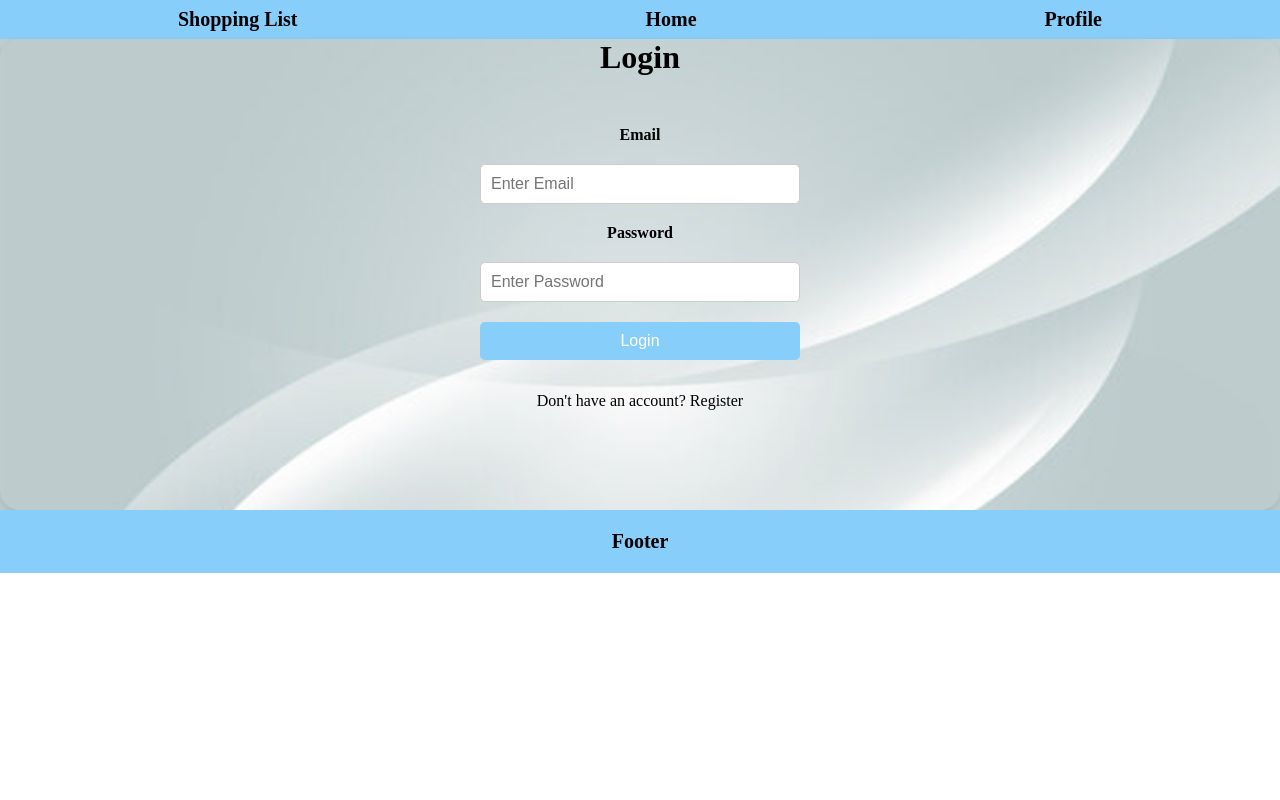
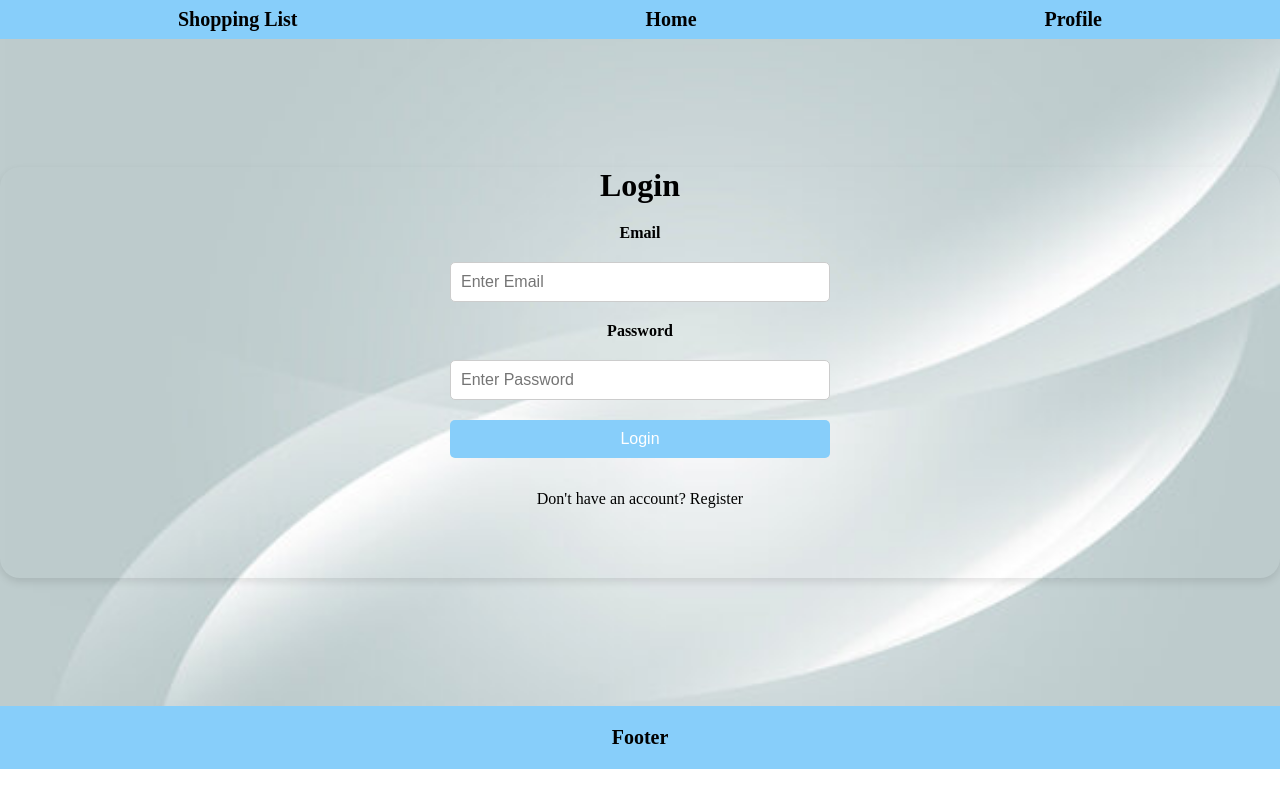
Before and after one commit to Shantela21/shopping-list-app-, a React (Vite) app: page /login in a window 1280 px wide. Built offline with nearby package versions, Linux system fonts and the light colour scheme.

Commit message:
created a modified package.json

```diff
--- a/package.json
+++ b/package.json
@@ -8,7 +8,7 @@
     "build": "tsc -b && vite build",
     "lint": "eslint .",
     "preview": "vite preview",
-    "json:server": "json-server --watch src/data/db.json --port 3001"
+    "json:server": "json-server --watch src/data/db.json --port 5000"
   },
   "dependencies": {
     "@reduxjs/toolkit": "^2.9.0",
--- a/src/App.css
+++ b/src/App.css
@@ -44,12 +44,14 @@ main {
   padding-bottom: 60px;
   box-shadow: 0 4px 8px rgba(0, 0, 0, 0.1);
   border-radius: 20px;
+  margin-top: 10%;
+  margin-bottom: 10%;
 }
 form {
   display: flex;
   flex-direction: column;
   gap: 20px;
-  padding: 40px;
+  padding: 10px;
   width: 100%;
   max-width: 400px;
   text-align: center;
@@ -65,13 +67,13 @@ button {
   padding: 10px;
   border: none;
   border-radius: 5px;
-  background-color: lightskyblue;
+  background-color: #87cefa;
   color: white;
   font-size: 16px;
   cursor: pointer;
 }
 button:hover {
-  background-color: deepskyblue;
+  background-color: #00bfff;
 }
 ul {
   list-style: none;
@@ -112,6 +114,35 @@ a:hover {
   color: blue;
 }
 
+.container-login{
+ width: 100%;
+  height: 100%;
+  display: flex;
+  justify-content: center;
+  align-items: center;
+  flex-direction: column;
+  gap: 10px;
+  padding-bottom: 60px;
+  box-shadow: 0 4px 8px rgba(0, 0, 0, 0.1);
+  border-radius: 20px;
+}
+/* .login-form {
+  display: flex;
+  flex-direction: column;
+  gap: 20px;
+  padding: 40px;
+  width: 100%;
+  max-width: 400px;
+  text-align: center;
+  margin: 0 auto;
+} */
+/* .input-login {
+  padding: 10px;
+  border: 1px solid #ccc;
+  border-radius: 5px;
+  font-size: 16px;
+} */
+
 .footer {
   background-color: lightskyblue;
   text-align: center;
--- a/src/App.tsx
+++ b/src/App.tsx
@@ -25,7 +25,7 @@ function App() {
         <Route path="/" element={<Navigate to="/home" replace />} />
         <Route path="*" element={<Navigate to="/home" replace />} />
       </Routes>
-      <Footer />
+     <Footer />
     </>
   );
 }
--- a/src/data/db.json
+++ b/src/data/db.json
@@ -1,5 +1,12 @@
 {
-    "user": [
-        {}
-    ]
+  "users": [
+    {
+      "id": "e99f",
+      "name": "Shantela",
+      "surname": "Noyila",
+      "cell": "0791881002",
+      "email": "shantelaslie@gmail.com",
+      "passwordCipher": "U2FsdGVkX1/R2PA+qjYooCRwKGphN3CA0dxmRYicw5U="
+    }
+  ]
 }
--- a/src/pages/Login.tsx
+++ b/src/pages/Login.tsx
@@ -5,6 +5,7 @@ import { useNavigate, Link } from 'react-router-dom'
 import CryptoJS from 'crypto-js'
 import { getUserByEmail } from '../api/users'
 import { setUser } from '../features/RegisterSlice'
+
 
 export default function Login() {
   const dispatch = useAppDispatch()
@@ -30,15 +31,15 @@ export default function Login() {
     }
     dispatch(setUser(user))
     dispatch(loginSuccess())
-    navigate('/home')
+    navigate('/profile')
   }
 
-  return (
+  return (<>
     <div className="container">
       <h1>Login</h1>
-      <form onSubmit={onSubmit}>
+      <form className='login' onSubmit={onSubmit}>
         <label htmlFor="email"><b>Email</b></label>
-        <input
+        <input className='input-login'
           id="email"
           type="email"
           placeholder="Enter Email"
@@ -65,6 +66,8 @@ export default function Login() {
           Don't have an account? <Link to="/register">Register</Link>
         </p>
       </form>
+
     </div>
+    </>
   )
 }
```
